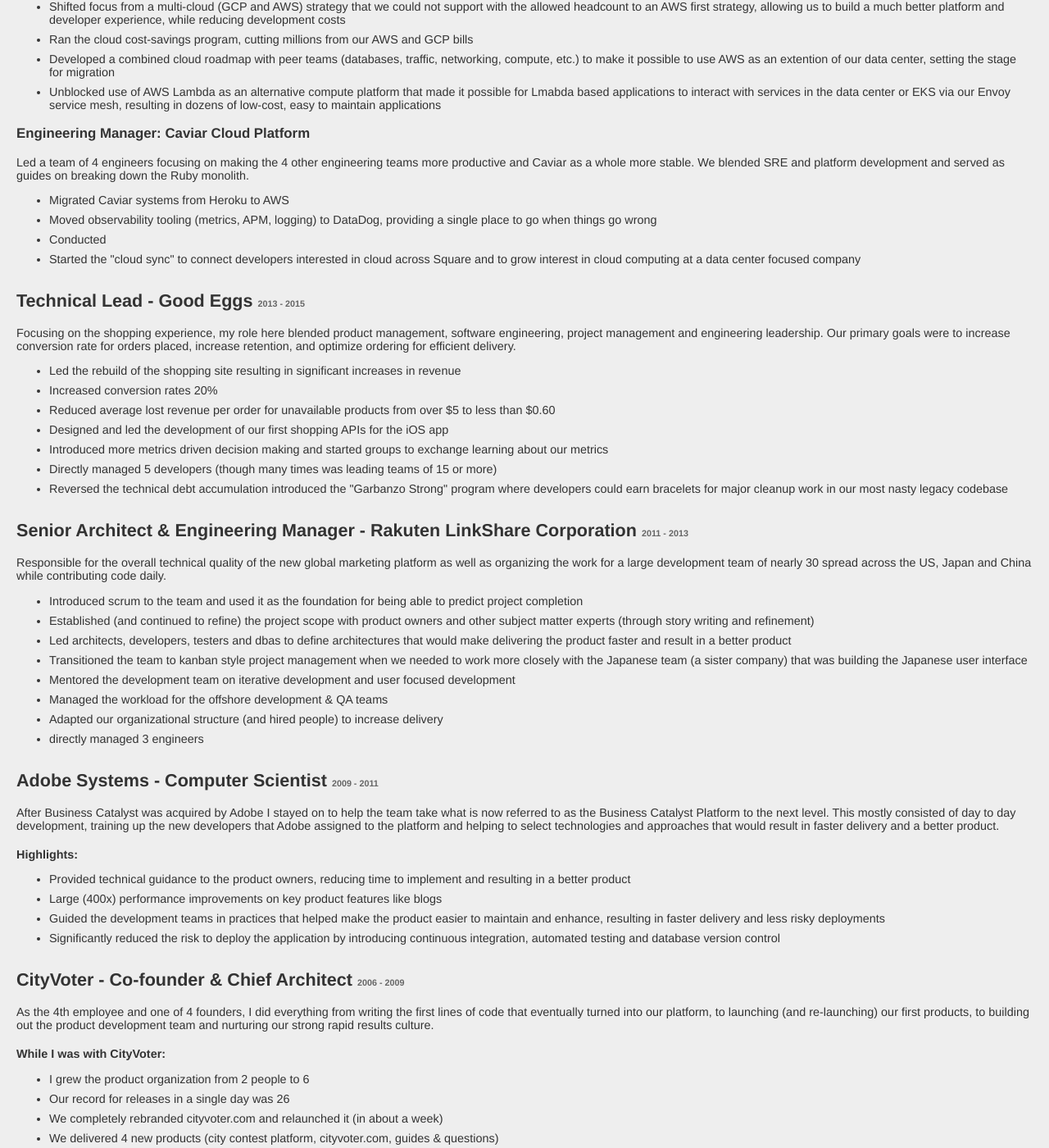
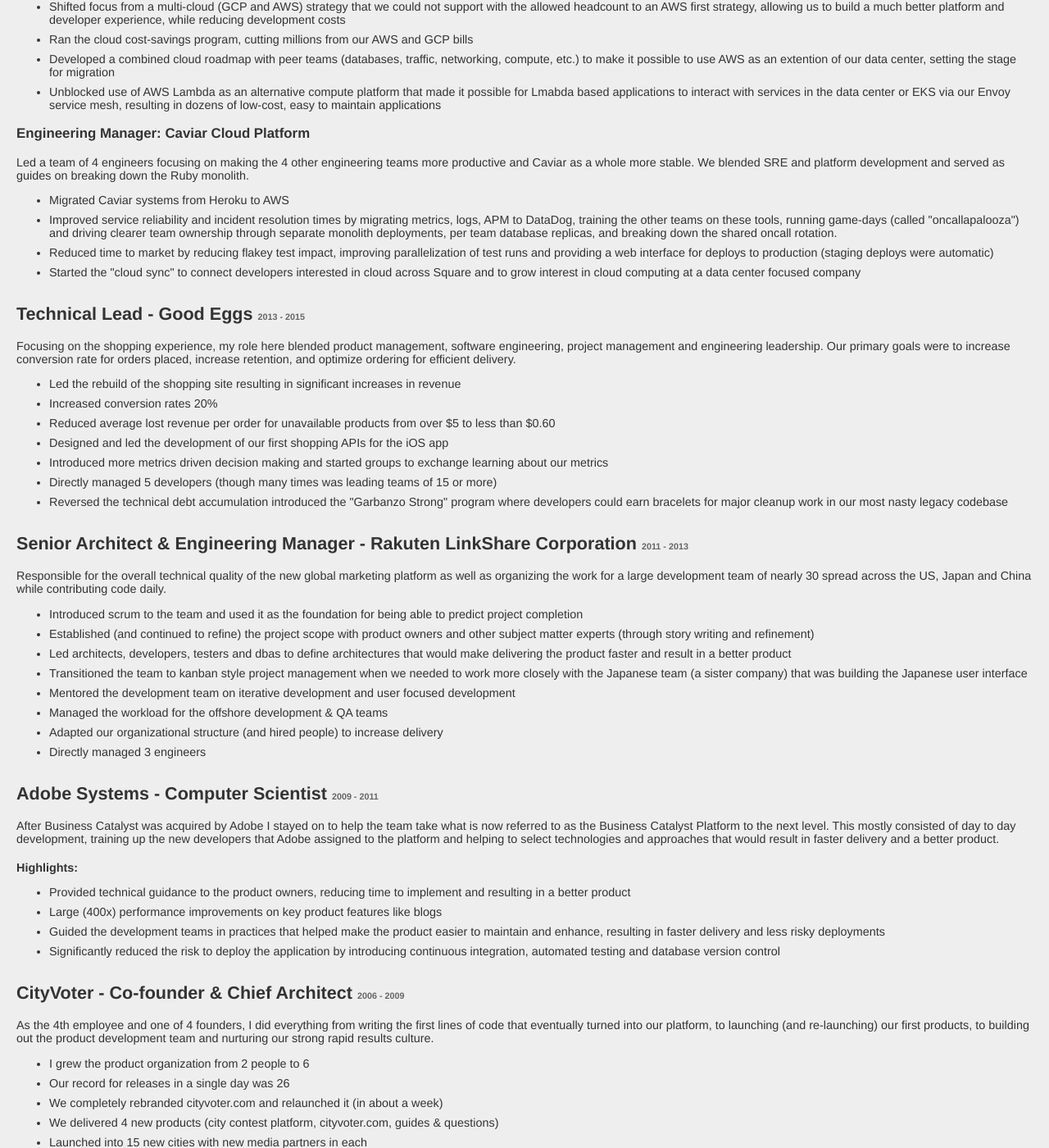
Before and after one commit to TheBigSadowski/thebigsadowski.github.com, a Jekyll site: the page resume/index.html, which Jekyll copies as it is, in a window 1280 px wide and 1400 px high, scrolled down 579 px. Shown: the whole window at 82% size. Built offline with Jekyll 4.4.1, drawn with Linux system fonts in a browser that asks for light colours; some of the changed text lies outside the part shown.

Commit message:
fill in some missing bits

```diff
--- a/resume/index.html
+++ b/resume/index.html
@@ -72,9 +72,9 @@
 <ul>
 <li>Migrated Caviar systems from Heroku to AWS</li>
 
-<li>Moved observability tooling (metrics, APM, logging) to DataDog, providing a single place to go when things go wrong</li>
+<li>Improved service reliability and incident resolution times by migrating metrics, logs, APM to DataDog, training the other teams on these tools, running game-days (called "oncallapalooza") and driving clearer team ownership through separate monolith deployments, per team database replicas, and breaking down the shared oncall rotation.</li>
 
-<li>Conducted </li>
+<li>Reduced time to market by reducing flakey test impact, improving parallelization of test runs and providing a web interface for deploys to production (staging deploys were automatic)</li>
 
 <li>Started the "cloud sync" to connect developers interested in cloud across Square and to grow interest in cloud computing at a data center focused company</li>
 </ul>
@@ -121,7 +121,7 @@
 
 <li>Adapted our organizational structure (and hired people) to increase delivery</li>
 
-<li>directly managed 3 engineers</li>
+<li>Directly managed 3 engineers</li>
 </ul>
 
 
@@ -147,8 +147,6 @@
 
 <p>As the 4th employee and one of 4 founders, I did everything from writing the first lines of code that eventually turned into our platform, to launching (and re-launching) our first products, to building out the product development team and nurturing our strong rapid results culture.</p>
 
-<h4 id='while_i_was_with_cityvoter'>While I was with CityVoter:</h4>
-
 <ul>
 <li>I grew the product organization from 2 people to 6</li>
 
@@ -166,8 +164,6 @@
 
 <p>One of the lead developers on the JICS educational portal. My focus here was mostly on building solid frameworks and components for the other developers to use as well as establishing some common development patterns for the application to make it easier to build and maintain.</p>
 
-<h4 id='while_i_was_at_jenzabar'>While I was at Jenzabar:</h4>
-
 <ul>
 <li>We built and shipped the first major version of JICS on time</li>
 
```
